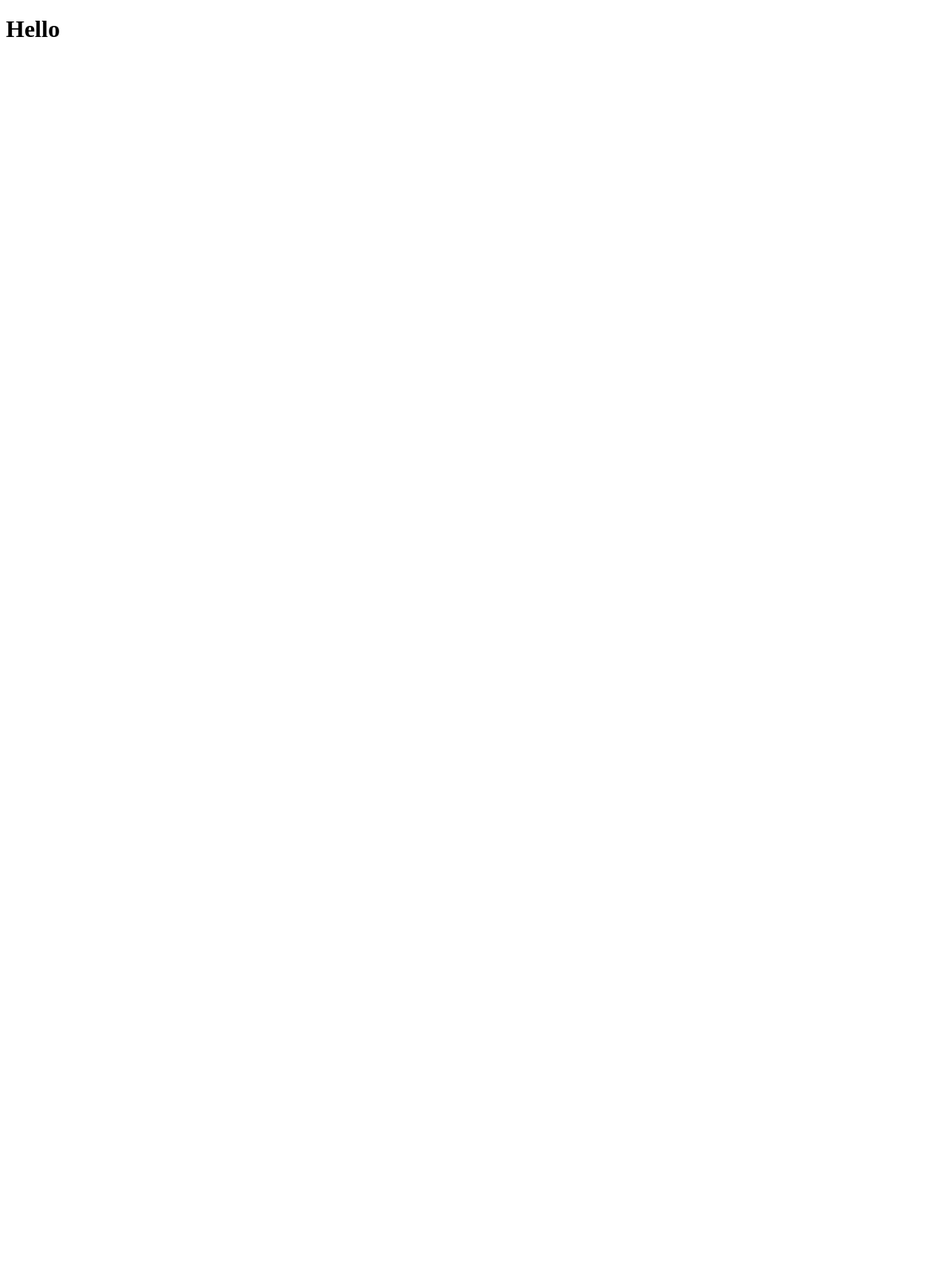
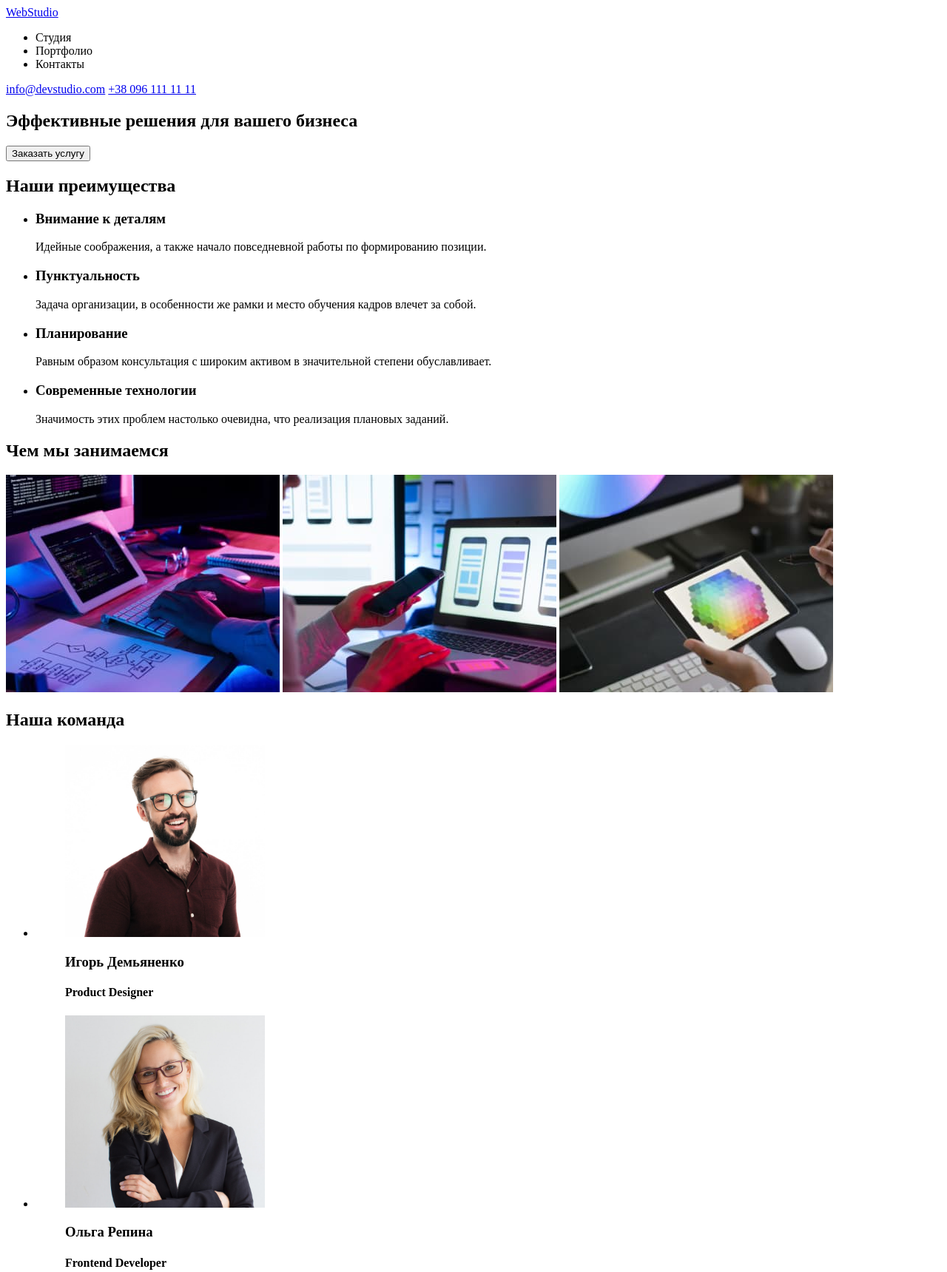
Before and after one commit to akliuzhyn/goit-markup-hw-01, a plain HTML site: page index.html in a window 1280 px wide. Shown: the top 1720 px of the page at 74% size. Before the commit the page ends 800 px from the top, so only its background shows below. Drawn offline with Linux system fonts and the light colour scheme.

Commit message:
add  markup HTML

```diff
--- a/index.html
+++ b/index.html
@@ -1,15 +1,105 @@
 <!DOCTYPE html>
-<html lang="en">
+<html lang="ru">
 <head>
     <meta charset="UTF-8">
     <meta http-equiv="X-UA-Compatible" content="IE=edge">
     <meta name="viewport" content="width=device-width, initial-scale=1.0">
-    <title>HW 1</title>
+    <title>Студия</title>
 </head>
 <body>
     <header>
-        <h1>Hello</h1>
+        <a href="#">WebStudio</a>
+        <nav>
+            <ul>
+                <li>Студия</li>
+                <li>Портфолио</li>
+                <li>Контакты</li>
+            </ul>
+        </nav>
+        <a href="mailto:info@devstudio.com">info@devstudio.com</a>
+        <a href="tel:+380961111111">+38 096 111 11 11</a>
     </header>
-
+    <main>
+        <section>
+            <h1>Эффективные решения для вашего бизнеса</h1>
+            <button type="button">Заказать услугу</button>
+        </section>
+        <section>
+            <h2>Наши преимущества</h2>
+            <ul>
+                <li>
+                    <h3>Внимание к деталям</h3>
+                    <p>Идейные соображения, а также начало повседневной работы по формированию позиции.</p>
+                </li>
+                <li>
+                    <h3>Пунктуальность</h3>
+                    <p>Задача организации, в особенности же рамки и место обучения кадров влечет за собой.</p>
+                </li>
+                <li>
+                    <h3>Планирование</h3>
+                    <p>Равным образом консультация с широким активом в значительной степени обуславливает.</p>
+                </li>
+                <li>
+                    <h3>Современные технологии</h3>
+                    <p>Значимость этих проблем настолько очевидна, что реализация плановых заданий.</p>
+                </li>
+            </ul>
+        </section>
+        <section>
+            <h2>Чем мы занимаемся</h2>
+            <img src="./images/img.jpg" alt="планшет на столе" width="370">
+            <img src="./images/img (1).jpg" alt="смартфон в руке" width="370">
+            <img src="./images/img (2).jpg" alt="планшет в руке" width="370">
+        </section>
+        <section>
+            <h2>Наша команда</h2>
+            <ul>
+                <li>
+                    <figure>
+                        <img src="./images/Product Designer.jpg" alt="Сотрудник компании" width="270">
+                        <figcaption>
+                            <h3>Игорь Демьяненко</h3>
+                            <h4 lang="en">Product Designer</h4>
+                        </figcaption>
+                    </figure>
+                </li>
+                <li>
+                    <figure>
+                        <img src="./images/Frontend Developer.jpg" alt="Сотрудник компании" width="270">
+                        <figcaption>
+                            <h3>Ольга Репина</h3>
+                            <h4 lang="en">Frontend Developer</h4>
+                        </figcaption>
+                    </figure>
+                </li>
+                <li>
+                    <figure>
+                        <img src="./images/Marketing.jpg" alt="Сотрудник компании" width="270">
+                        <figcaption>
+                            <h3>Николай Тарасов</h3>
+                            <h4 lang="en">Marketing</h4>
+                        </figcaption>
+                    </figure>
+                </li>
+                <li>
+                    <figure>
+                        <img src="./images/UI Designer.jpg" alt="Сотрудник компании" width="270">
+                        <figcaption>
+                            <h3>Михаил Ермаков</h3>
+                            <h4>UI Designer</h4>
+                        </figcaption>
+                    </figure>
+                </li>
+            </ul>
+        </section>
+    </main>
+    <footer>
+        <a href="#">WebStudio</a>
+        <address>
+            <p>г. Киев, пр-т Леси Украинки, 26</p>
+            <a href="mailto:info@devstudio.com">info@devstudio.com</a>
+            <a href="tel:+380961111111">+38 096 111 11 11</a>
+        </address>
+    </footer>
 </body>
 </html>
```
Also changed, not shown: images/Frontend Developer.jpg (added), images/Marketing.jpg (added), images/Product Designer.jpg (added), images/UI Designer.jpg (added), images/img (1).jpg (added), images/img (2).jpg (added), images/img.jpg (added).
